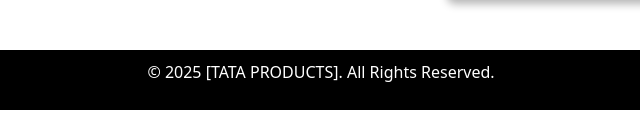
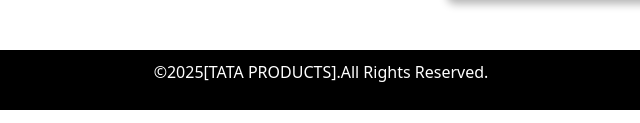
Before and after one commit to sruthiprasanth96-sys/Tata-, a plain HTML site: page index.html in a window 1280 px wide. Shown: the part 2468-2591 px from the top of the page, 319-959 px from the left. Drawn offline with nearby package versions, Linux system fonts and the light colour scheme; a script that the page names is missing.

Commit message:
Update index.html

```diff
--- a/index.html
+++ b/index.html
@@ -195,8 +195,8 @@ TATA PRODUCTS</h1>
 
 
   <!-- footersection -->
-  <section id="footer" class="text-center mb-3"data-aos="fade-left"data-aos-duration="500">
-    <p style="color:white";>© 2025 [TATA PRODUCTS]. All Rights Reserved.</p>
+  <section id="footer" class="text-center mb-3" data-aos="fade-left" data-aos-duration="500">
+    <p>©2025[TATA PRODUCTS].All Rights Reserved.</p>
   </section>
 
 
```
